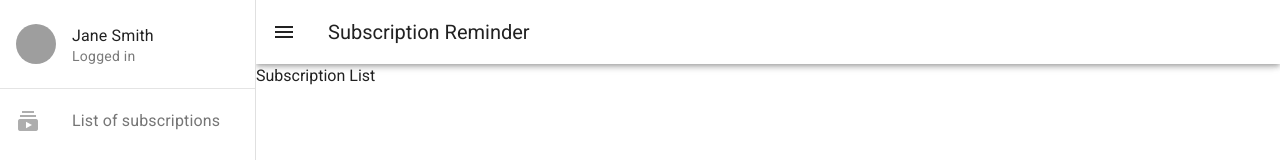
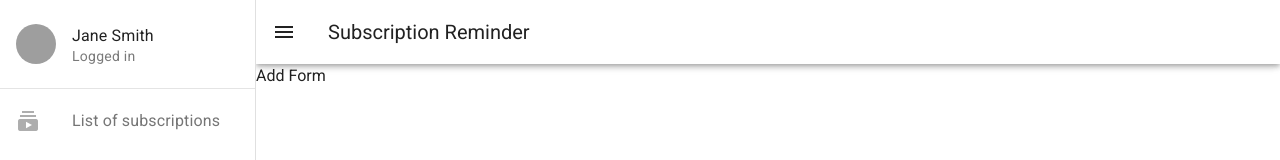
Before and after one commit to izaboj/subscription-reminder, a Vue app: page /add in a window 1280 px wide. Shown: the top 160 px of the page. Built offline with nearby package versions, Linux system fonts and the light colour scheme; grey boxes are pictures that could not be loaded.

Commit message:
new router path set

```diff
--- a/src/router/index.js
+++ b/src/router/index.js
@@ -1,15 +1,22 @@
 import { createRouter, createWebHistory } from "vue-router";
 import SubscriptionList from "../views/SubscriptionList.vue";
-import AddSubscription from "../views/AddSubscription.vue";
-import About from "../views/About.vue";
 
 const router = createRouter({
   history: createWebHistory(import.meta.env.BASE_URL),
   routes: [
     {
       path: "/",
-      name: "home",
+      redirect: "/subscriptions",
+    },
+    {
+      path: "/subscriptions",
+      name: "subscriptionList",
       component: SubscriptionList,
+    },
+    {
+      path: "/subscriptions/:id",
+      name: "subscriptionDetails",
+      component: () => import("../views/SubscriptionDetails.vue"),
     },
     {
       path: "/add",
@@ -22,10 +29,11 @@ const router = createRouter({
     {
       path: "/about",
       name: "about",
-      // route level code-splitting
-      // this generates a separate chunk (About.[hash].js) for this route
-      // which is lazy-loaded when the route is visited.
       component: () => import("../views/About.vue"),
+    },
+    {
+      path: "/:notFound(.*)",
+      component: () => import("../views/NotFound.vue"),
     },
   ],
 });
--- a/src/views/AddSubscription.vue
+++ b/src/views/AddSubscription.vue
@@ -1,4 +1,4 @@
 <template>
-  <div>Subscription List</div>
+  <div>Add Form</div>
 </template>
 <script setup></script>
--- /dev/null
+++ b/src/views/SubscriptionDetails.vue
@@ -0,0 +1,3 @@
+<template>
+  <div>Details of teh subscription</div>
+</template>
```
